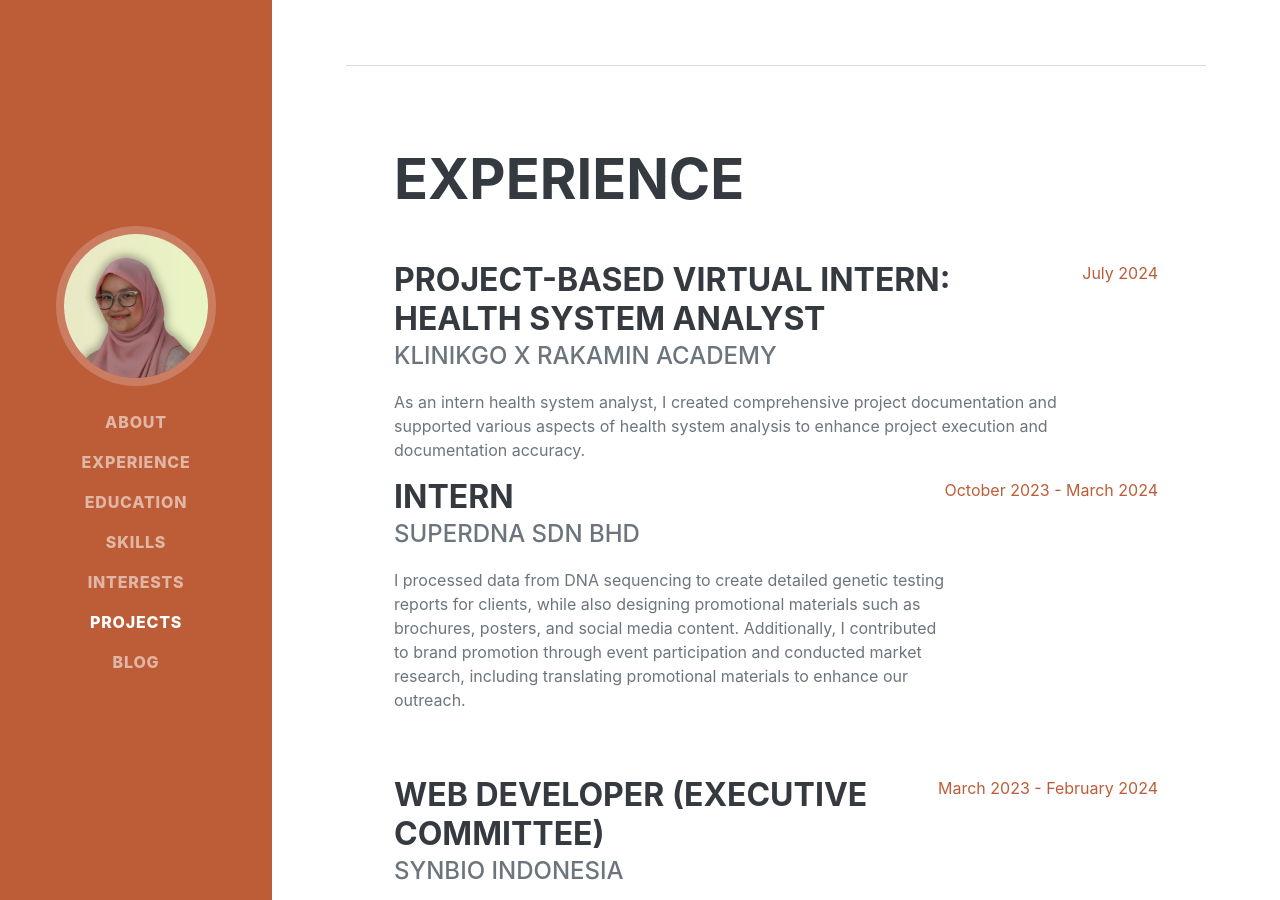
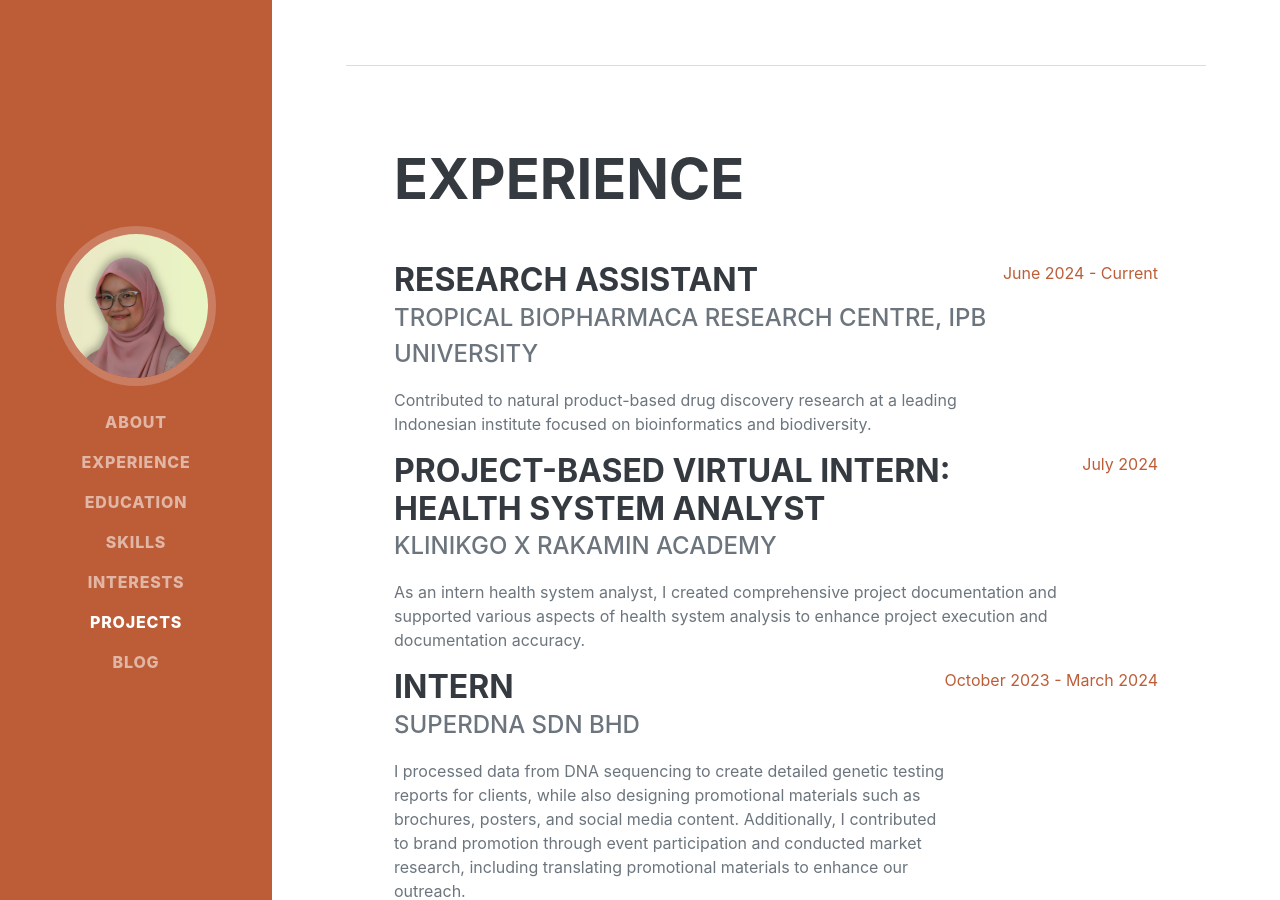
Before and after one commit to ChairunnisaAmanda/ChairunnisaAmanda.github.io, a Jekyll site: the page built from index.md, in a window 1280 px wide and 900 px high, scrolled down 935 px. Built offline with Jekyll 4.4.1, drawn with Linux system fonts in a browser that asks for light colours; nearby versions of some CDN libraries; some web fonts are replaced; some of the changed text lies outside the part shown.

Commit message:
Update index.md

```diff
--- a/index.md
+++ b/index.md
@@ -31,6 +31,15 @@ title: Chairunnisa Amanda
   <div class="resume-section-content">
     <h2 class="mb-5">Experience</h2>
     <!-- All your experience blocks go here -->
+    <div class="d-flex flex-column flex-md-row justify-content-between">
+        <div class="flex-grow-1">
+            <h3 class="mb-0">Research Assistant</h3>
+              <div class="subheading mb-3">Tropical Biopharmaca Research Centre, IPB University</div>
+                  <p>Contributed to natural product-based drug discovery research at a leading Indonesian institute focused on bioinformatics and biodiversity.
+</p>
+              </div>
+              <div class="flex-shrink-0"><span class="text-primary">June 2024 - Current</span></div>
+              </div>
     <div class="d-flex flex-column flex-md-row justify-content-between">
         <div class="flex-grow-1">
             <h3 class="mb-0">Project-Based Virtual Intern: Health System Analyst</h3>
@@ -142,9 +151,10 @@ title: Chairunnisa Amanda
 <section class="resume-section" id="interests">
   <div class="resume-section-content">
     <h2 class="mb-5">Interests</h2>
-    <p>Aside from being an aspiring bioinformatician, I enjoy researching...</p>
-    <p>Apart from being an aspiring bioinformatician, I enjoy researching about various fields that amused me from history, genealogy to archeology.</p>
+    <p class="mb-0">Apart from being an aspiring bioinformatician, I enjoy researching about various fields that amused me from history, genealogy to archeology.</p>
     <p class="mb-0">I love to spend my free time playing and listening to music and reading wikipedia (for fun, not for references).</p>
+    <p class="mb-0">Check out my blog for more!</p>
+
   </div>
 </section>
 
```
